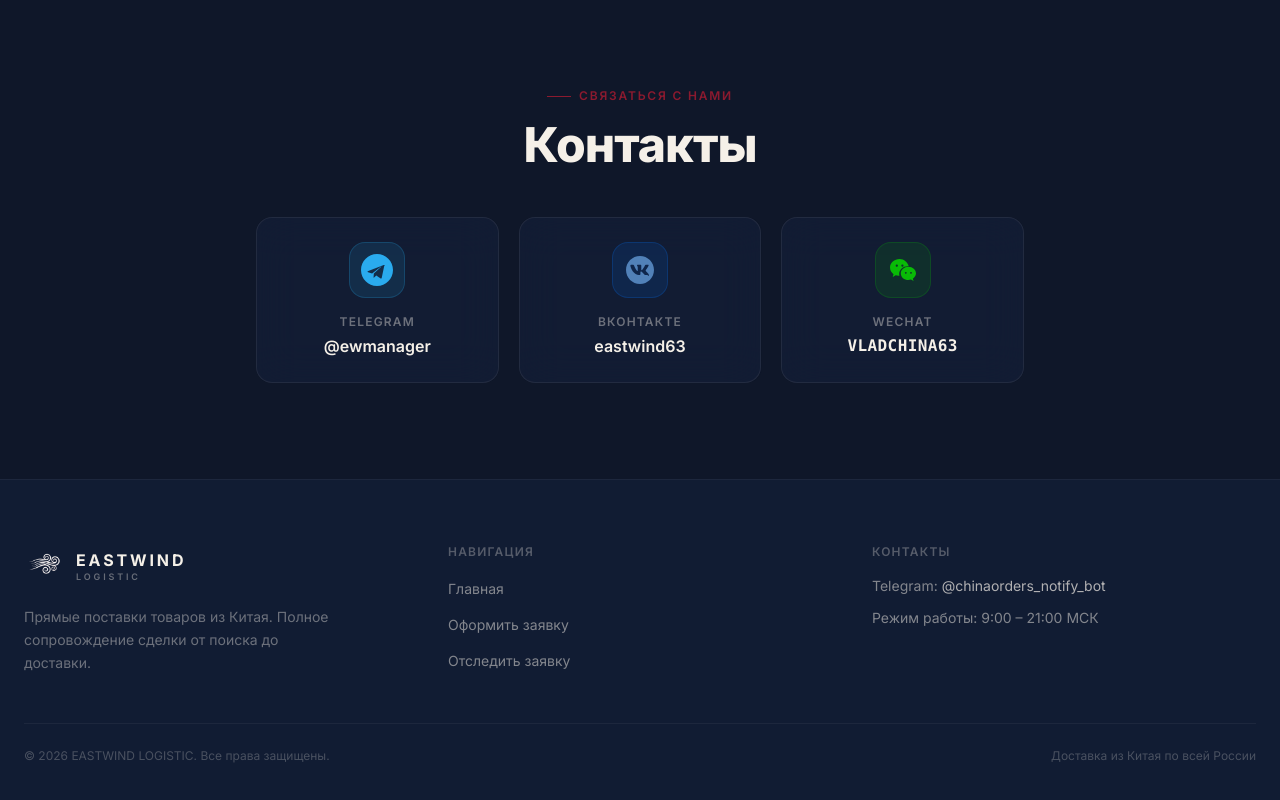
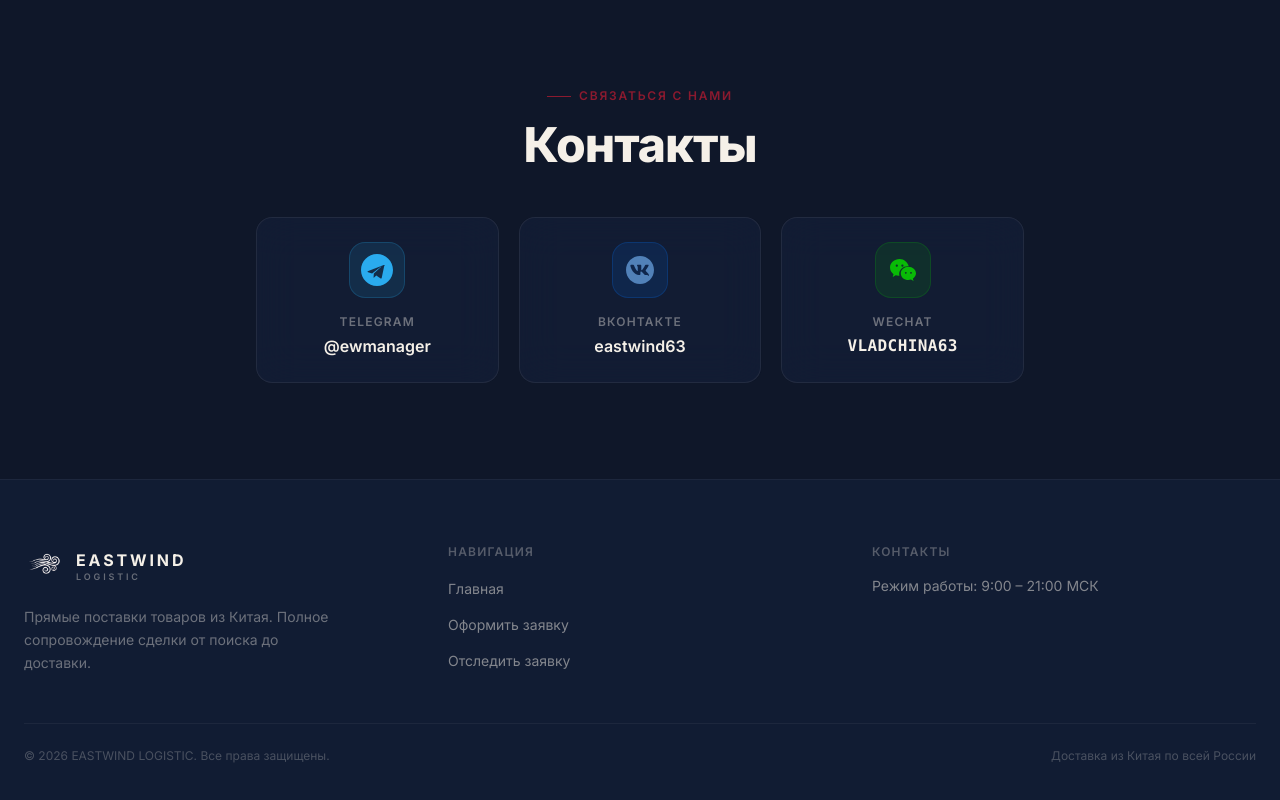
Before and after one commit to smotrivlad/china-orders, a Next.js app: page / in a window 1280 px wide. Shown: the part 2417-3217 px from the top of the page. Built offline with nearby package versions, Linux system fonts and the light colour scheme.

Commit message:
fix: remove @chinaorders_notify_bot from footer
Co-Authored-By: Claude Sonnet 4.6 <noreply@anthropic.com>

```diff
--- a/src/components/layout/Footer.tsx
+++ b/src/components/layout/Footer.tsx
@@ -31,9 +31,6 @@ export default function Footer() {
           <div>
             <p className="text-xs font-semibold tracking-widest uppercase text-milk/30 mb-4">Контакты</p>
             <ul className="space-y-3">
-              <li className="text-sm text-milk/50">
-                Telegram: <a href="https://t.me/chinaorders_notify_bot" className="text-milk/70 hover:text-milk transition-colors">@chinaorders_notify_bot</a>
-              </li>
               <li className="text-sm text-milk/50">Режим работы: 9:00 – 21:00 МСК</li>
             </ul>
           </div>
```
